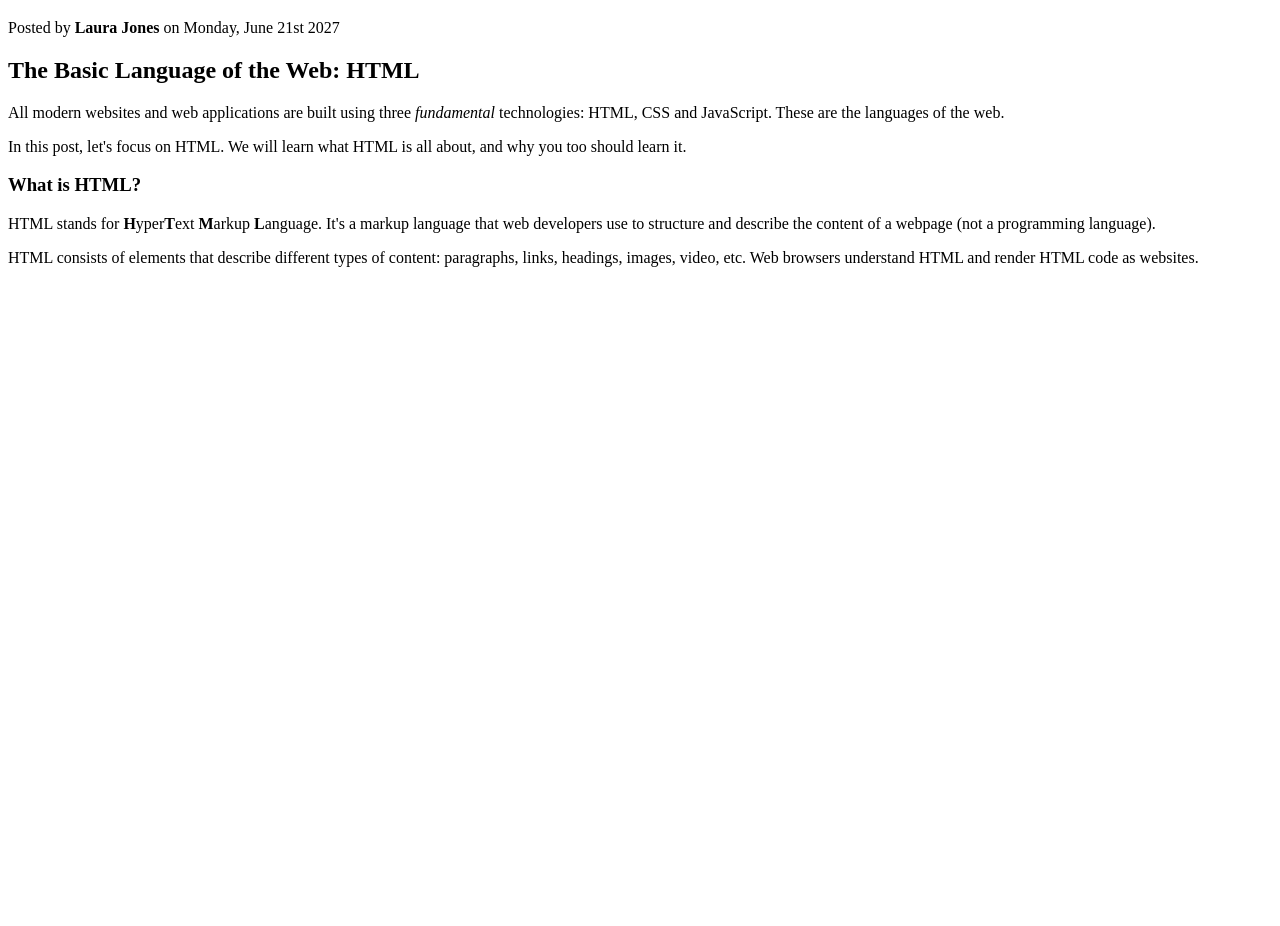
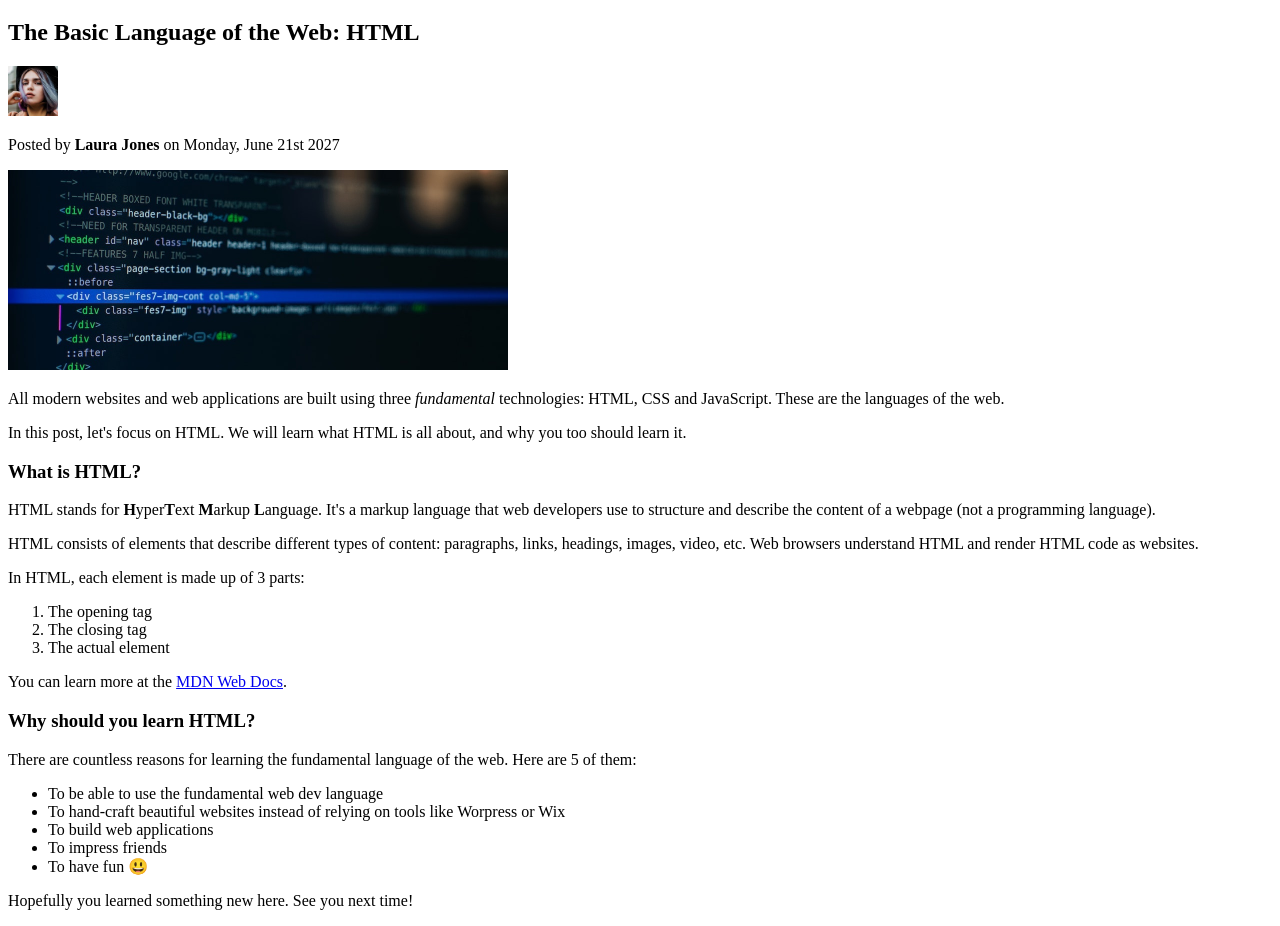
Before and after one commit to cphall/HTML-CSS-Udemy, a plain HTML site: page 02-HTML-Fundamentals/index.html in a window 1280 px wide. Shown: the part 62-988 px from the top of the page. Before the commit the page ends 800 px from the top, so only its background shows below. Drawn offline with Linux system fonts and the light colour scheme; files whose address does not match are found by name.

Commit message:
+images and one link to webpage

```diff
--- a/02-HTML-Fundamentals/index.html
+++ b/02-HTML-Fundamentals/index.html
@@ -1,15 +1,27 @@
 <!DOCTYPE html>
-<html>
+<html lang="en">
   <head>
+    <meta charset="UTF-8"/>
     <title>The Basic Language of the Web: HTML</title>
   </head>
   <body>
     <!--h1 thru h6-->
     <h1>📘 The Code Magazine</h1>
+    <h2>The Basic Language of the Web: HTML</h2>
+    <img
+      src=laura-jones.jpg
+      alt="Picture of Laura Jones"
+      width= "50"
+      height= "50"
+    />
+    <p>Posted by <strong>Laura Jones</strong> on Monday, June 21st 2027</p>
+    <img
+      src="C:\Web Dev\HTML-CSS-Udemy\02-HTML-Fundamentals\post-img.jpg"
+      alt="HTML code on a screen."
+      width = "500"
+      height = "200"
+    />
 
-    <p>Posted by <strong>Laura Jones</strong> on Monday, June 21st 2027</p>
-
-    <h2>The Basic Language of the Web: HTML</h2>
 
     <p>
       All modern websites and web applications are built using three
@@ -37,5 +49,27 @@
       paragraphs, links, headings, images, video, etc. Web browsers understand
       HTML and render HTML code as websites.
     </p>
+
+    <p>In HTML, each element is made up of 3 parts:</p>
+    <ol>
+      <li>The opening tag</li>
+      <li>The closing tag</li>
+      <li>The actual element</li>
+    </ol>
+
+    <p>You can learn more at the <a href=https://developer.mozilla.org/en-US/docs/Web/HTML target=_blank>MDN Web Docs</a>.</p>
+    <h3>Why should you learn HTML?</h3>
+
+    <p>There are countless reasons for learning the fundamental language of the web. Here are 5 of them:</p>
+
+    <ul>
+      <li>To be able to use the fundamental web dev language</li>
+      <li>To hand-craft beautiful websites instead of relying on tools like Worpress or Wix</li>
+      <li>To build web applications</li>
+      <li>To impress friends</li>
+      <li>To have fun 😃</li>
+    </ul>
+
+    <p>Hopefully you learned something new here. See you next time!</p>
   </body>
 </html>
```
